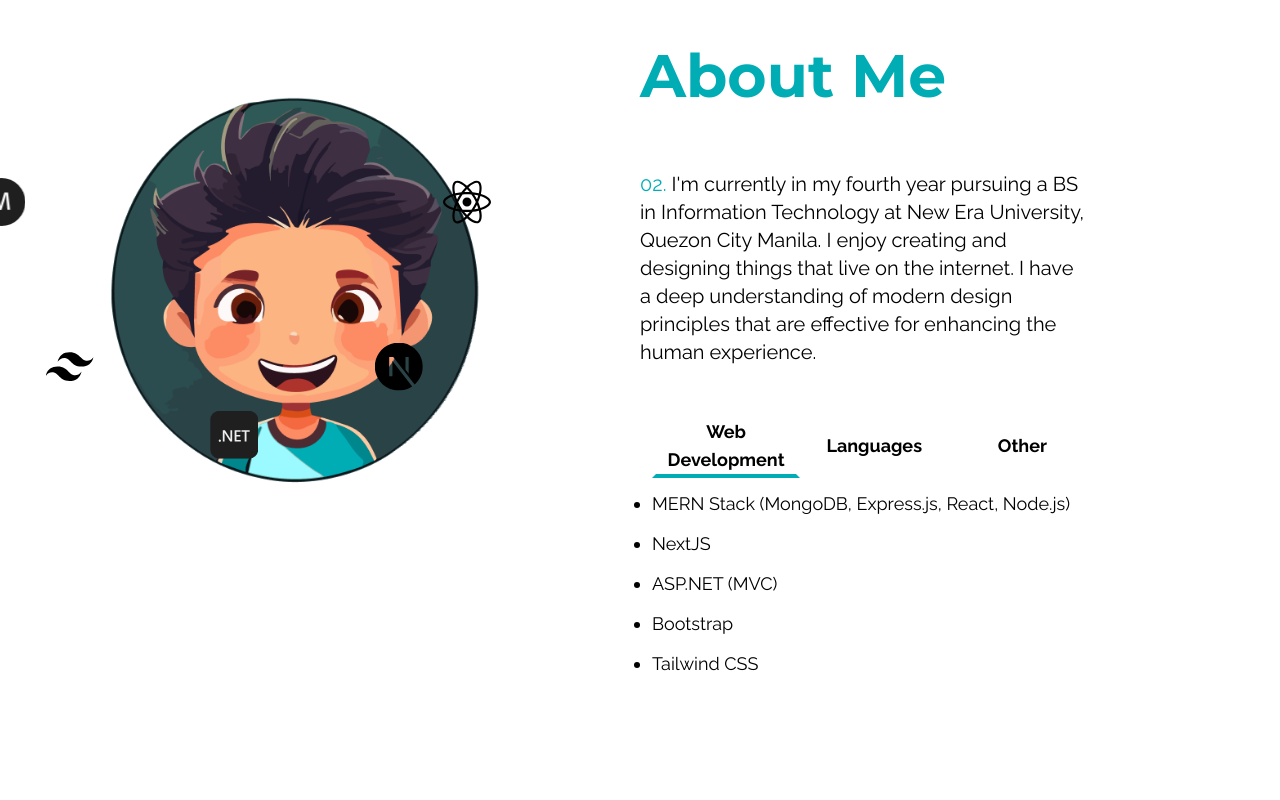
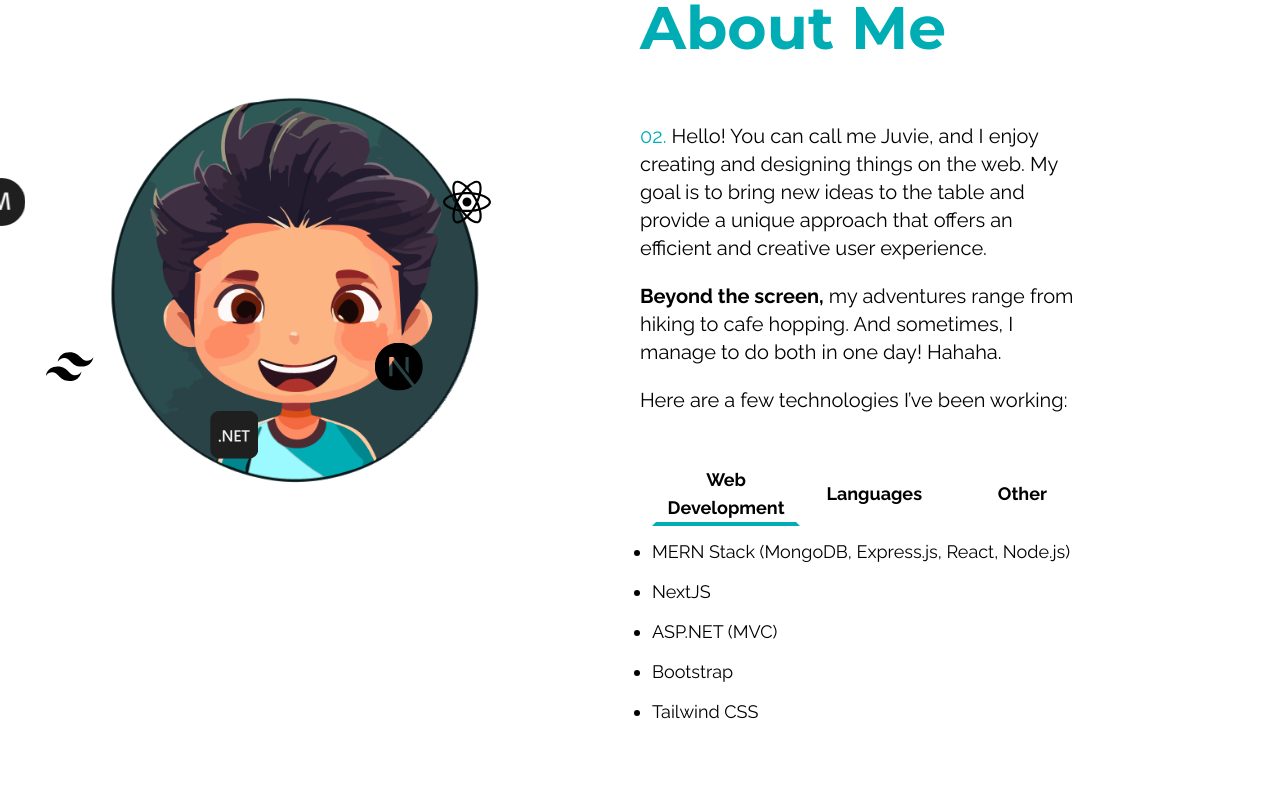
Before and after one commit to juvielone/porfolio-v4, a Next.js app: page / in a window 1280 px wide. Shown: the part 800-1600 px from the top of the page. Built offline with nearby package versions, Linux system fonts and the light colour scheme.

Commit message:
Portfolio content revised

```diff
--- a/app/components/sections/About.jsx
+++ b/app/components/sections/About.jsx
@@ -101,18 +101,28 @@
         >
           About Me
         </motion.h1>
-        <motion.p
-          className="font_content w-full mx-auto mt-12 md:text-lg lg:mx-0
-          lg:mt-16 lg:text-xl lg:text-left lg:w-5/6"
-          variants={about_content}
+        <p
+          className="font_content w-full mx-auto  md:text-lg lg:mx-0
+           lg:text-xl lg:text-left lg:w-5/6"
         >
-          <span className="text-primary-100 ">02. </span>
-          I'm currently in my fourth year pursuing a BS in Information
-          Technology at New Era University, Quezon City Manila. I enjoy creating
-          and designing things that live on the internet. I have a deep
-          understanding of modern design principles that are effective for
-          enhancing the human experience.
-        </motion.p>
+          <motion.p className="mt-12 lg:mt-16" variants={about_content}>
+            <span className="text-primary-100 ">02. </span>
+            Hello! You can call me Juvie, and I enjoy creating and designing
+            things on the web. My goal is to bring new ideas to the table and
+            provide a unique approach that offers an efficient and creative user
+            experience.
+            <br />
+          </motion.p>
+          <motion.p className=" mt-2 lg:mt-5" variants={about_content}>
+            <strong>Beyond the screen,</strong> my adventures range from hiking
+            to cafe hopping. And sometimes, I manage to do both in one day!
+            Hahaha.
+          </motion.p>
+          <motion.p className="mt-2 lg:mt-5" variants={about_content}>
+            Here are a few technologies I’ve been working:
+          </motion.p>
+        </p>
+
         <Tabs
           setCurrentIcons={setCurrentIcons}
           webdev={webdev}
--- a/app/components/sections/Contact.jsx
+++ b/app/components/sections/Contact.jsx
@@ -51,8 +51,8 @@
       mx-auto mt-12 lg:text-xl"
         variants={cnt_content}
       >
-        Hi, I’m currently looking for any new opportunities, my inbox is <br />
-        always open. Whether you have a question or just want to say hi, <br />
+        Hello, I’m currently exploring new opportunities and my inbox is always
+        open for inquiries, or even just a friendly hello. <br />
         I’ll try my best to get back to you!
       </motion.p>
 
```
